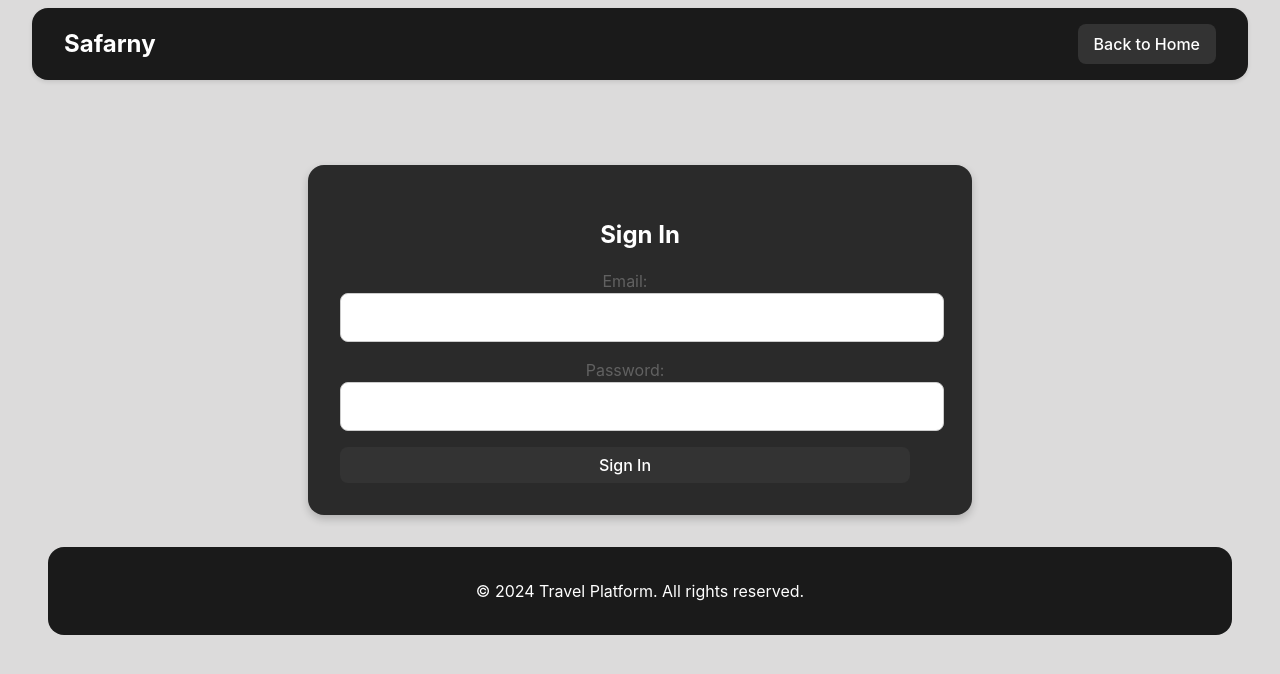
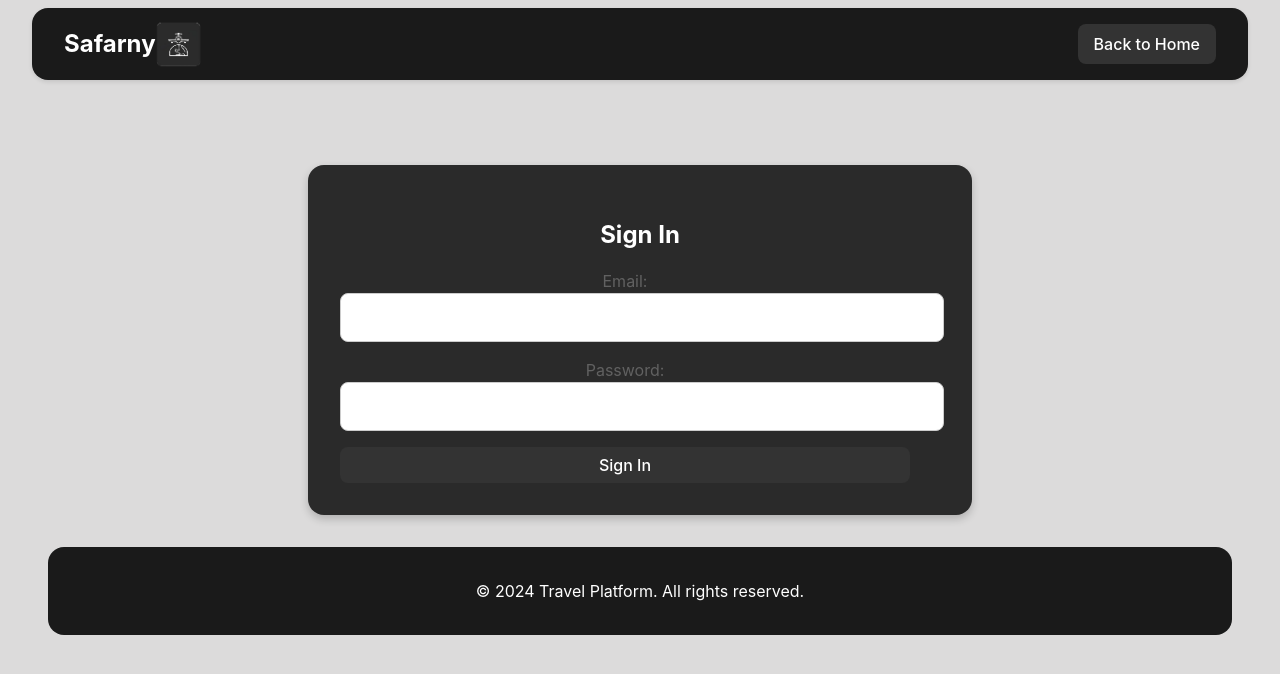
Before and after one commit to Advanced-computer-lab-2024/Safarny, a React (Vite) app: page /signin in a window 1280 px wide. Shown: the top 674 px of the page. Built offline with nearby package versions, Linux system fonts and the light colour scheme.

Commit message:
added website logo to signin and signup pages

```diff
--- a/src/client/Components/Signin/SignIn.jsx
+++ b/src/client/Components/Signin/SignIn.jsx
@@ -2,6 +2,7 @@ import React, { useState } from 'react';
 import axios from 'axios';
 import { Link, useNavigate } from 'react-router-dom';
 import Footer from '/src/client/Components/Footer/Footer';
+import Logo from '/src/client/Assets/Img/logo.png';
 import styles from './SignIn.module.css';
 
 const SignIn = () => {
@@ -47,6 +48,7 @@ const SignIn = () => {
   return (
     <div className={styles.container}>
       <header className={styles.header}>
+      <img src={Logo} alt="Safarny Logo" className={styles.logo} />
         <h1>Safarny</h1>
         <nav className={styles.nav}>
           <Link to="/" className={styles.button}>Back to Home</Link>
--- a/src/client/Components/Signin/SignIn.module.css
+++ b/src/client/Components/Signin/SignIn.module.css
@@ -86,6 +86,13 @@
     bottom: -10rem;
 } */
 
+.logo {
+  height: 8rem;
+  margin-right: 1rem;
+  position: absolute;
+  left: 4rem;
+}
+
   label {
     display: flex;
     flex-direction: column;
--- a/src/client/Components/Signup/SignUp.jsx
+++ b/src/client/Components/Signup/SignUp.jsx
@@ -2,6 +2,7 @@ import React, { useState } from 'react';
 import axios from 'axios';
 import { Link, useNavigate } from 'react-router-dom';
 import Footer from '/src/client/Components/Footer/Footer';
+import Logo from '/src/client/Assets/Img/logo.png';
 import styles from './SignUp.module.css';
 
 const SignUp = () => {
@@ -48,6 +49,7 @@ const SignUp = () => {
   return (
     <div className={styles.container}>
       <header className={styles.header}>
+      <img src={Logo} alt="Safarny Logo" className={styles.logo} />
         <h1>Safarny</h1>
         <nav className={styles.nav}>
           <Link to="/" className={styles.button}>Back to Home</Link>
--- a/src/client/Components/Signup/SignUp.module.css
+++ b/src/client/Components/Signup/SignUp.module.css
@@ -87,6 +87,13 @@ label {
   color: var(--text-color);
 }
 
+.logo {
+  height: 8rem;
+  margin-right: 1rem;
+  position: absolute;
+  left: 4rem;
+}
+
 input,
 select {
   padding: 1rem;
```
